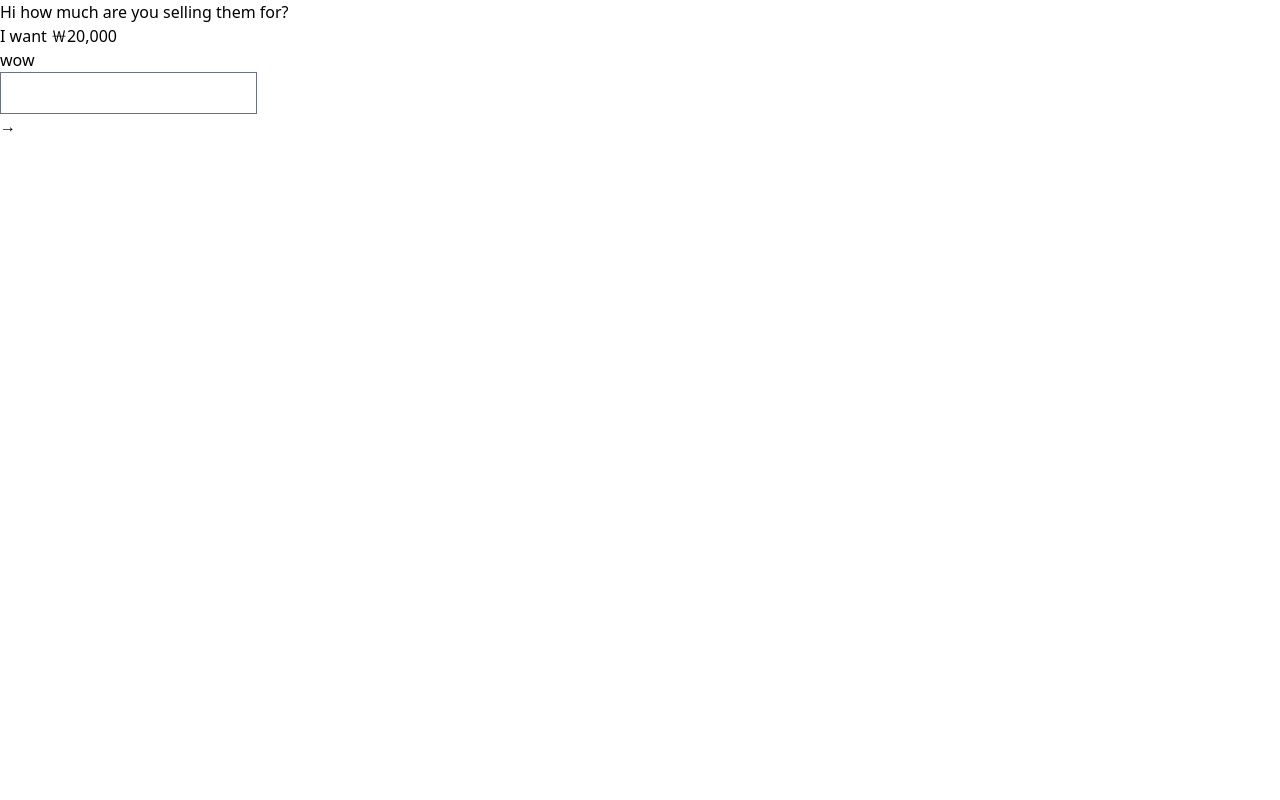
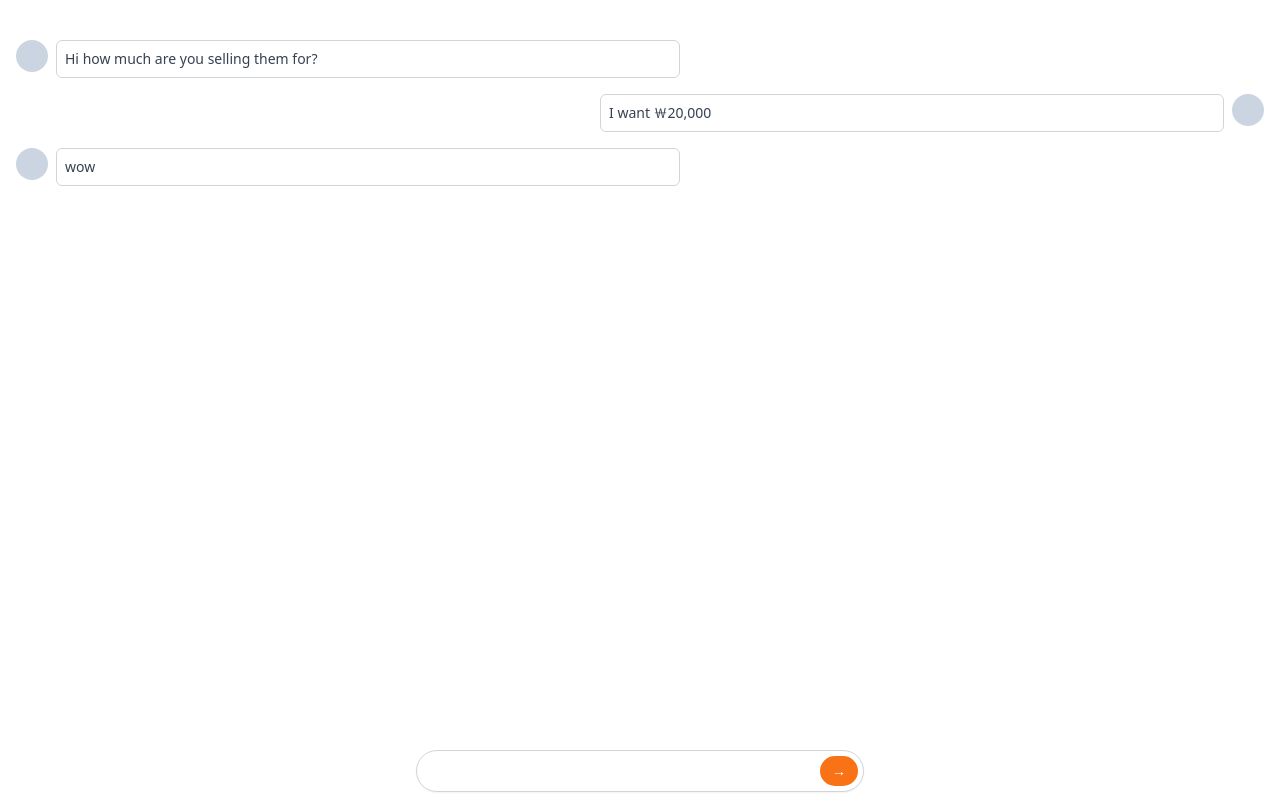
Before and after one commit to hyeongwookimdev/carrot-market, a Next.js app: page /chats/1 in a window 1280 px wide. Built offline with nearby package versions, Linux system fonts and the light colour scheme.

Commit message:
🎨 Style Chats Detail Page

```diff
--- a/pages/chats/[id].tsx
+++ b/pages/chats/[id].tsx
@@ -2,24 +2,35 @@ import type { NextPage } from "next";
 
 const ChatDetail: NextPage = () => {
   return (
-    <div>
-      <div>
-        <div />
-        <div>Hi how much are you selling them for?</div>
+    <div className="px-4 py-10 space-y-4">
+      <div className="flex items-start space-x-2">
+        <div className="w-8 h-8 bg-slate-300 rounded-full" />
+        <div className="w-1/2 text-sm text-gray-700 p-2 border border-gray-300 rounded-md">
+          <p>Hi how much are you selling them for?</p>
+        </div>
       </div>
-      <div>
-        <div />
-        <div>I want ￦20,000</div>
+      <div className="flex flex-row-reverse items-start space-x-2 space-x-reverse">
+        <div className="w-8 h-8 bg-slate-300 rounded-full" />
+        <div className="w-1/2 text-sm text-gray-700 p-2 border border-gray-300 rounded-md">
+          <p>I want ￦20,000</p>
+        </div>
       </div>
-      <div>
-        <div />
-        <div>wow</div>
+      <div className="flex items-start space-x-2">
+        <div className="w-8 h-8 bg-slate-300 rounded-full" />
+        <div className="w-1/2 text-sm text-gray-700 p-2 border border-gray-300 rounded-md">
+          <p>wow</p>
+        </div>
       </div>
-      <div>
-        <div>
-          <input type="text" />
-          <div>
-            <span>&rarr;</span>
+      <div className="fixed w-full mx-auto max-w-md bottom-2 inset-x-0">
+        <div className="flex relative items-center">
+          <input
+            type="text"
+            className="pr-12 shadow-sm rounded-full w-full border-gray-300 focus:ring-orange-500 focus:outline-none focus:border-orange-500"
+          />
+          <div className="absolute inset-y-0 flex py-1.5 pr-1.5 right-0">
+            <button className="flex items-center text-sm text-white cursor-pointer bg-orange-500 rounded-full px-3 hover:bg-orange-600 focus:ring-2 focus:ring-offset-2 focus:ring-orange-500">
+              &rarr;
+            </button>
           </div>
         </div>
       </div>
```
